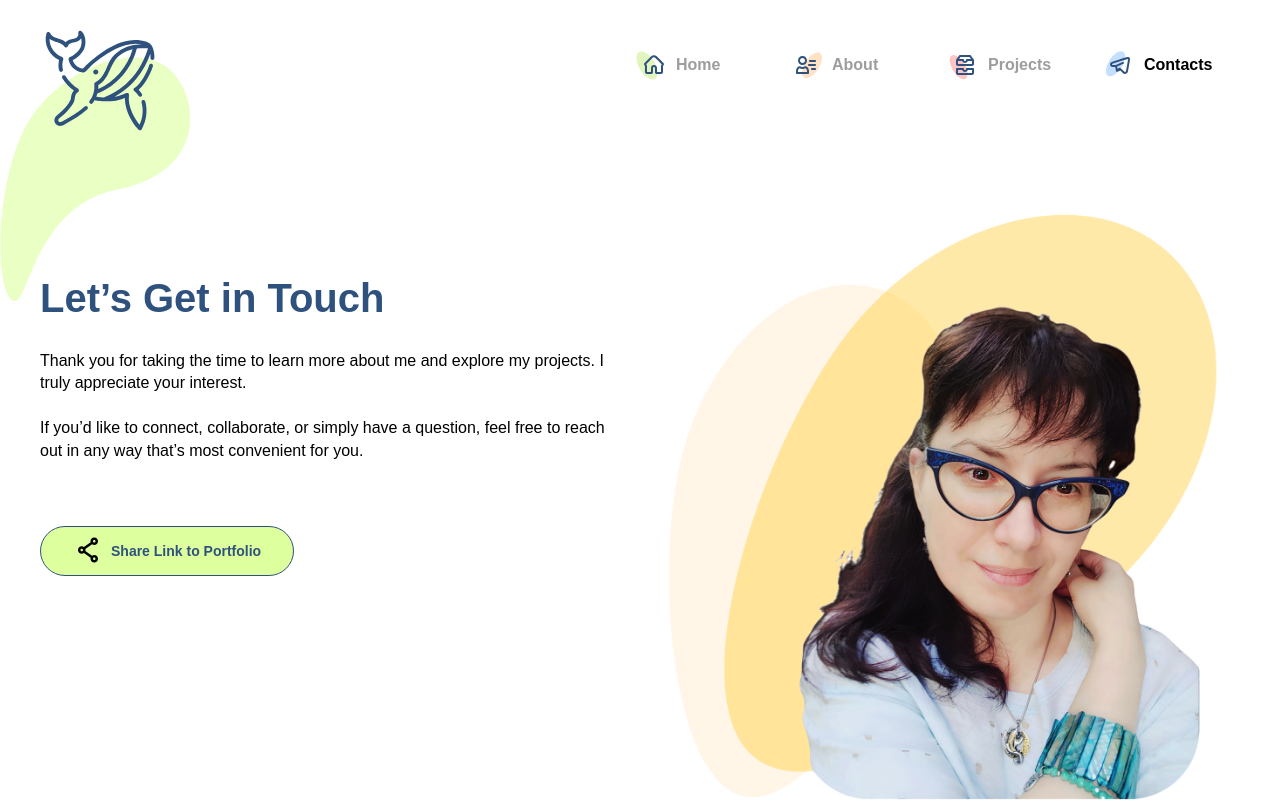
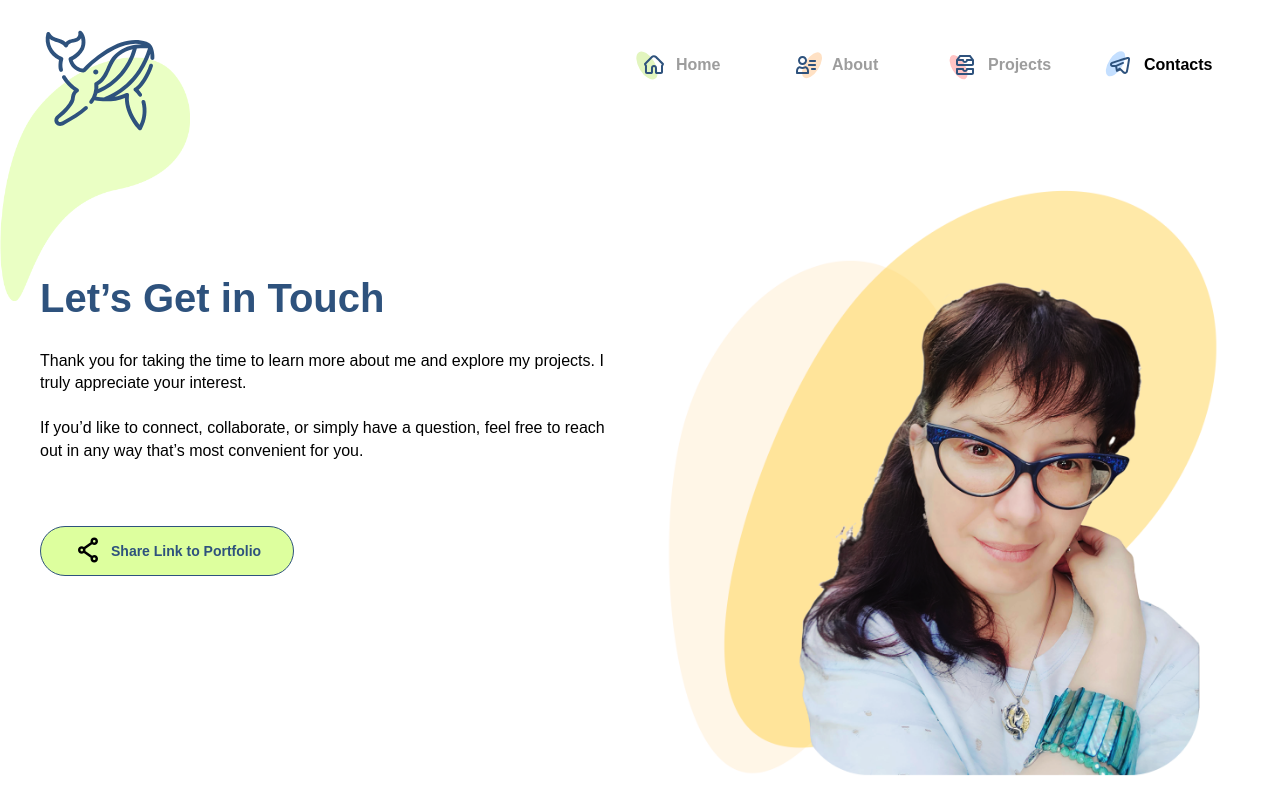
Before and after one commit to ev-indrik/my-portfolio, a React (Vite) app: page /contacts in a window 1280 px wide. Shown: the top 802 px of the page. Built offline with nearby package versions, Linux system fonts and the light colour scheme.

Commit message:
style: add styles corrections

```diff
--- a/src/components/hero-section/HeroSection.tsx
+++ b/src/components/hero-section/HeroSection.tsx
@@ -33,11 +33,12 @@ type HeroSectionProps = {
     paddingBtm?: number;
     onClick?: () => void;
     isDisabled?: boolean;
+    imgBottomSpace?: number;
 };
 
 const HeroSection: FC<HeroSectionProps> = ({
                                                mainTitle,
-                                               titleColor = 'black',
+                                               titleColor = 'primary',
                                                subTitle,
                                                description,
                                                btnType = 'primary',
@@ -52,7 +53,8 @@ const HeroSection: FC<HeroSectionProps> = ({
                                                svgType,
                                                paddingBtm,
                                                onClick,
-                                               isDisabled = false
+                                               isDisabled = false,
+                                               imgBottomSpace
                                            }) => {
 
 
@@ -109,7 +111,7 @@ const HeroSection: FC<HeroSectionProps> = ({
                     </Col>
 
                     <Col flex={'auto'} order={isReversed ? 1 : 2}>
-                        <Row justify={'end'} align={'bottom'} style={{height: '100%'}}>
+                        <Row justify={'end'} align={'bottom'} style={{ height: '100%', paddingBottom: `${imgBottomSpace ?? 0}px` }}>
                             <div className={'image-container'}>
                                 <img src={imageSrc} alt={'illustration of developer'}/>
                             </div>
--- a/src/pages/contacts/Contacts.tsx
+++ b/src/pages/contacts/Contacts.tsx
@@ -46,6 +46,7 @@ const Contacts: FC = () => {
                 btnType={'secondary'}
                 svgType={'share'}
                 onClick={onShareClick}
+                imgBottomSpace={24}
             />
             <ContactsBlock />
             <ContactForm />
--- a/src/pages/contacts/sections/contact-form/ContactForm.tsx
+++ b/src/pages/contacts/sections/contact-form/ContactForm.tsx
@@ -33,7 +33,7 @@ const ContactForm: FC = () => {
 
     const { ref, inView } = useInView({
         triggerOnce: true,
-        threshold: 0.8, //===>> an element is considered a "viewport" if x0% is visible
+        threshold: 0.6, //===>> an element is considered a "viewport" if x0% is visible
     });
 
     ////===>> animation starting
@@ -61,6 +61,7 @@ const ContactForm: FC = () => {
             });
             messageApi.success("Thank you! Your message just landed in my inbox — I’ll be in touch soon");
             form.resetFields();
+            handleClick();
         } catch (error) {
             messageApi.error("Something went wrong. Please try again.");
         }
```
Also changed, not shown: 1 other file (tests, documents, lock files or other folders).
